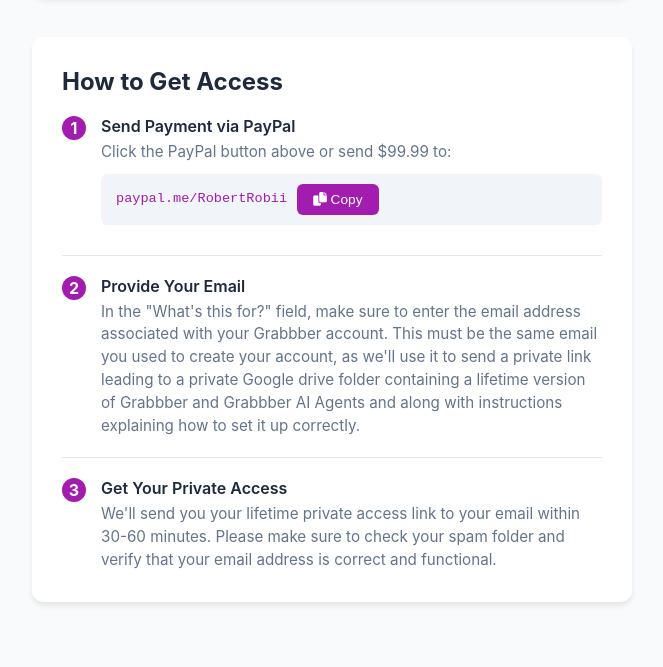
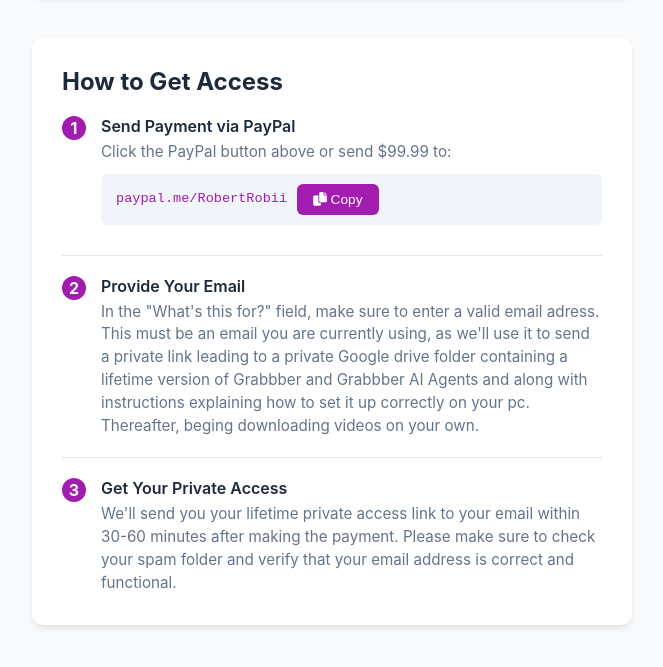
Before and after one commit to Malirobert/Gabber, a plain HTML site: page payment_confirm_lifetime.html in a window 1280 px wide. Shown: the part 475-1142 px from the top of the page, without its empty margins (308-971 px from the left). Drawn offline with Linux system fonts and the light colour scheme.

Commit message:
Update payment_confirm_lifetime.html

```diff
--- a/payment_confirm_lifetime.html
+++ b/payment_confirm_lifetime.html
@@ -226,7 +226,7 @@
                     <div class="step-content">
                         <div class="step-title">Provide Your Email</div>
                         <div class="step-description">
-                            In the "What's this for?" field, make sure to enter the email address associated with your Grabbber account. This must be the same email you used to create your account, as we'll use it to send a private link leading to a private Google drive folder containing a lifetime version of Grabbber and Grabbber AI Agents and along with instructions explaining how to set it up correctly.
+                            In the "What's this for?" field, make sure to enter a valid email adress. This must be an email you are currently using, as we'll use it to send a private link leading to a private Google drive folder containing a lifetime version of Grabbber and Grabbber AI Agents and along with instructions explaining how to set it up correctly on your pc. Thereafter, beging downloading videos on your own.
                         </div>
                     </div>
                 </li>
@@ -235,7 +235,7 @@
                     <div class="step-content">
                         <div class="step-title">Get Your Private Access</div>
                         <div class="step-description">
-                            We'll send you your lifetime private access link to your email within 30-60 minutes. Please make sure to check your spam folder and verify that your email address is correct and functional.
+                            We'll send you your lifetime private access link to your email within 30-60 minutes after making the payment. Please make sure to check your spam folder and verify that your email address is correct and functional.
                         </div>
                     </div>
                 </li>
```
